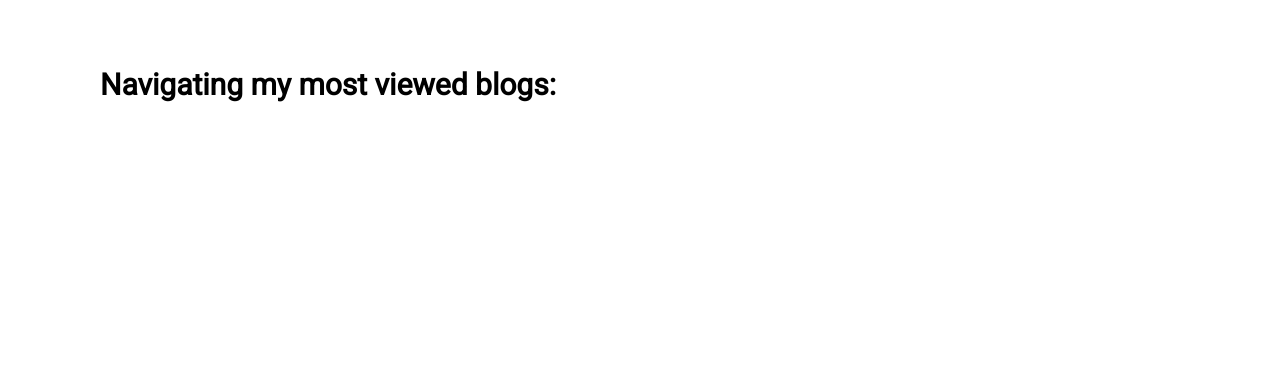
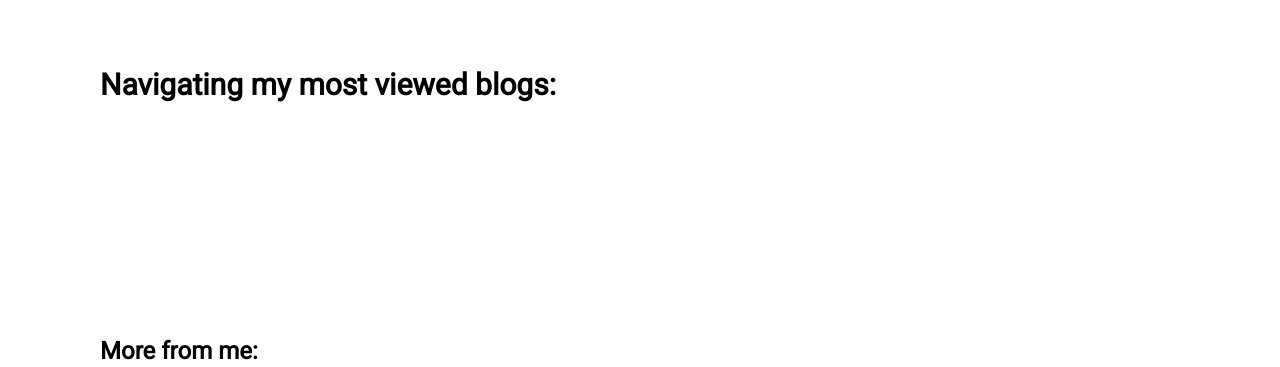
Before and after one commit to pranjal-nama/Blogsite, a plain HTML site: page index.html in a window 1280 px wide. Shown: the part 433-800 px from the top of the page. Drawn offline with Linux system fonts and the light colour scheme.

Commit message:
Update style.css

```diff
--- a/style.css
+++ b/style.css
@@ -41,7 +41,7 @@ img {
     padding-top: 40px;
     word-wrap: break-word;
     font-size: 20px;
-    padding-bottom: 200px;
+    padding-bottom: 150px;
 }
 
 .more {
```
